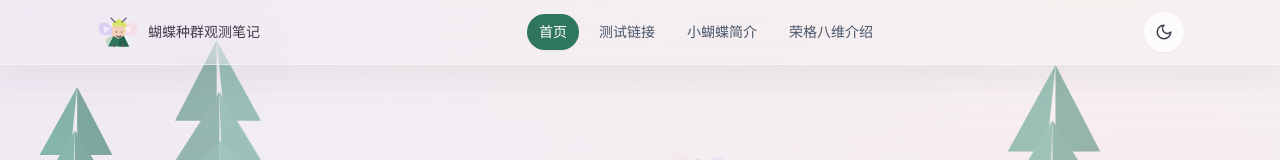
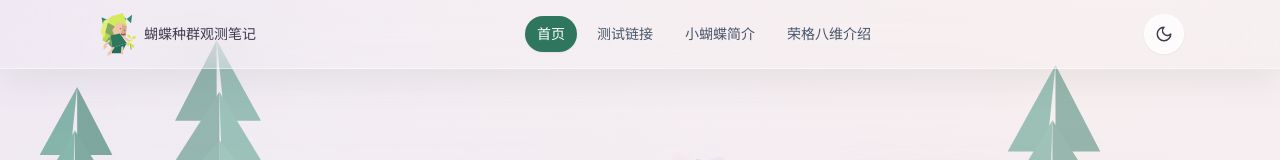
Before and after one commit to melonfly34-beep/butterfly-infp, a React (Vite) app: page / in a window 1280 px wide. Shown: the top 160 px of the page. Built offline with nearby package versions, Linux system fonts and the light colour scheme.

Commit message:
Refine nav character to low-poly butterfly person

```diff
--- a/src/components/Navbar.jsx
+++ b/src/components/Navbar.jsx
@@ -11,18 +11,33 @@ const navItems = [
 
 function ButterflyPersonMark() {
   return (
-    <svg className="h-9 w-11 shrink-0" viewBox="0 0 76 58" fill="none" aria-hidden="true">
-      <path className="fill-lavender/90 dark:fill-violet-200/45" d="M34 28C21 10 8 8 5 20 1 35 18 38 34 31z" />
-      <path className="fill-blush/90 dark:fill-fuchsia-200/45" d="M42 28C55 10 68 8 71 20c4 15-13 18-29 11z" />
-      <path className="fill-sage/90 dark:fill-emerald-200/35" d="M34 33c-12 2-21 10-15 18 7 8 16-3 18-15z" />
-      <path className="fill-mist dark:fill-sky-200/35" d="M42 33c12 2 21 10 15 18-7 8-16-3-18-15z" />
-      <path className="fill-[#d9e567] dark:fill-[#c8d980]" d="m28 14 12-8 13 9-4 18H31z" />
-      <path className="fill-[#f3cfb8] dark:fill-[#e7c2ad]" d="M28 19h21v18c0 6-4 10-10 10s-11-4-11-10z" />
-      <path className="fill-[#2f765f] dark:fill-[#78b9a3]" d="m30 36 9 5 9-5 9 18H21z" />
-      <path className="fill-[#27644f] dark:fill-[#5fa28d]" d="m39 41 9-5 9 18H39z" />
-      <path className="stroke-[#5b5266] dark:stroke-white/70" strokeWidth="2.2" strokeLinecap="round" d="M35 29h.1M44 29h.1M36 36c2 2 5 2 7 0M33 12 26 5M45 12l7-7" />
-      <path className="stroke-[#6d5a50] dark:stroke-[#c9b8ad]" strokeWidth="2.4" strokeLinecap="round" d="M31 54v-4M47 54v-4" />
-      <path className="fill-white/55 dark:fill-white/20" d="m13 20 12 2-10 9zM60 20l-12 2 10 9z" />
+    <svg className="h-11 w-10 shrink-0" viewBox="0 0 70 82" fill="none" aria-hidden="true">
+      <ellipse className="fill-slate-400/18 dark:fill-white/10" cx="31" cy="76" rx="15" ry="3" />
+
+      <path className="fill-[#2f8a72] dark:fill-[#77bca6]" d="m8 10 12 5-9 10z" />
+      <path className="fill-[#7fb59d] dark:fill-[#9bd3bd]" d="m20 15 10-9-4 16z" />
+      <path className="fill-[#2f8a72] dark:fill-[#77bca6]" d="m55 13 10-8-2 16z" />
+      <path className="fill-[#7fb59d] dark:fill-[#9bd3bd]" d="m55 13-9-8 1 16z" />
+
+      <path className="fill-[#d5e95d] dark:fill-[#cddf78]" d="M27 8 48 2 55 24 38 30 20 20z" />
+      <path className="fill-[#bcd84f] dark:fill-[#acc96b]" d="M20 20 38 30 28 63 10 53 13 29z" />
+      <path className="fill-[#e4ed7b] dark:fill-[#d5e58e]" d="M27 8 20 20 13 49 6 38 12 17z" />
+      <path className="fill-[#86a85b] dark:fill-[#91b979]" d="m20 20 18 10-8 17-15-9z" />
+
+      <path className="fill-[#f0c4a8] dark:fill-[#dfb89f]" d="m38 18 17 8-2 19-17 9-8-20z" />
+      <path className="fill-[#d9a88e] dark:fill-[#c89d89]" d="m55 26-2 19-8-5 2-17z" />
+      <path className="fill-[#2f765f] dark:fill-[#6fb39d]" d="m25 44 17-4 13 18-27 9z" />
+      <path className="fill-[#1f6f5a] dark:fill-[#5b9c88]" d="m28 67 27-9-10 19H27z" />
+      <path className="fill-[#67a26e] dark:fill-[#86c191]" d="m25 44 3 23-12-12z" />
+
+      <path className="stroke-[#f0c4a8] dark:stroke-[#dfb89f]" strokeWidth="4" strokeLinecap="round" d="m22 54-8 9M51 48l11 8" />
+      <path className="stroke-[#f0c4a8] dark:stroke-[#dfb89f]" strokeWidth="4" strokeLinecap="round" d="m30 67-8 10M47 66l-1 11" />
+      <path className="fill-[#f0c4a8] dark:fill-[#dfb89f]" d="m12 63 7 1-7 7zM20 77l8 1-9 4z" />
+
+      <path className="stroke-[#6a5a54] dark:stroke-[#f2e4d8]" strokeWidth="2" strokeLinecap="round" d="M43 31h.1M51 34h.1M45 41c2 2 5 2 7 0" />
+      <path className="stroke-[#8fb83d] dark:stroke-[#c7dc77]" strokeWidth="2" strokeLinecap="round" d="m62 56 1 13" />
+      <path className="fill-[#d7e84f] dark:fill-[#d8e575]" d="m63 49 3 6-3 4-3-4zM63 59l6 3-1 5-5-3zM63 59l-5 4-5-2 5-4zM63 49l-6-2-2-5 6 1zM63 49l5-4 5 1-4 5z" />
+      <circle className="fill-[#f6f2bd] dark:fill-[#f2edb0]" cx="63" cy="56" r="3" />
     </svg>
   );
 }
```
